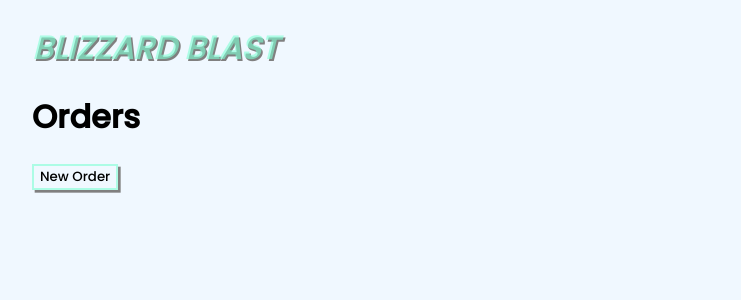
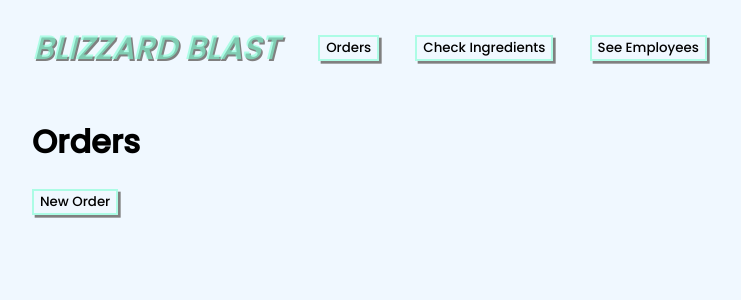
Before and after one commit to vaughnfajardo/blizzardblast1, a Django app: page /orders/ in a window 1280 px wide. Shown: the top 300 px of the page, without its empty margins (8-749 px from the left). Run offline with Django 4.2, Linux system fonts and the light colour scheme; data that the repository does not hold is empty.

Commit message:
Added buttons to blizzardblast header in base.html

```diff
--- a/orderpreparation/templates/base.html
+++ b/orderpreparation/templates/base.html
@@ -19,6 +19,15 @@
          font-style: italic;
          color: rgba(127, 255, 212, 0.596);
          text-shadow: 0.1em 0.1em gray;
+      }
+      .blizzard {
+         display: flex;
+      }
+      .blizzard .buttons {
+         margin-left: 1.5em;
+      }
+      .blizzard button {
+         margin: 0.8em 1.2em;
       }
       header h1 {
          margin: 0;
@@ -42,9 +51,15 @@
 </head>
 <body>
     {% block header %}
-    <header>
+    <header class="blizzard">
       <h1>BLIZZARD BLAST</h1>
+      <div class="buttons">
+         <button><a href="/orders">Orders</a></button>
+         <button><a href="/refillingredient">Check Ingredients</a></button>
+         <button><a href="/employeelist">See Employees</a></button>
+      </div>
     </header>
+    <br/>
     {% endblock %}
     {% block style %}
     {% endblock %}
```
